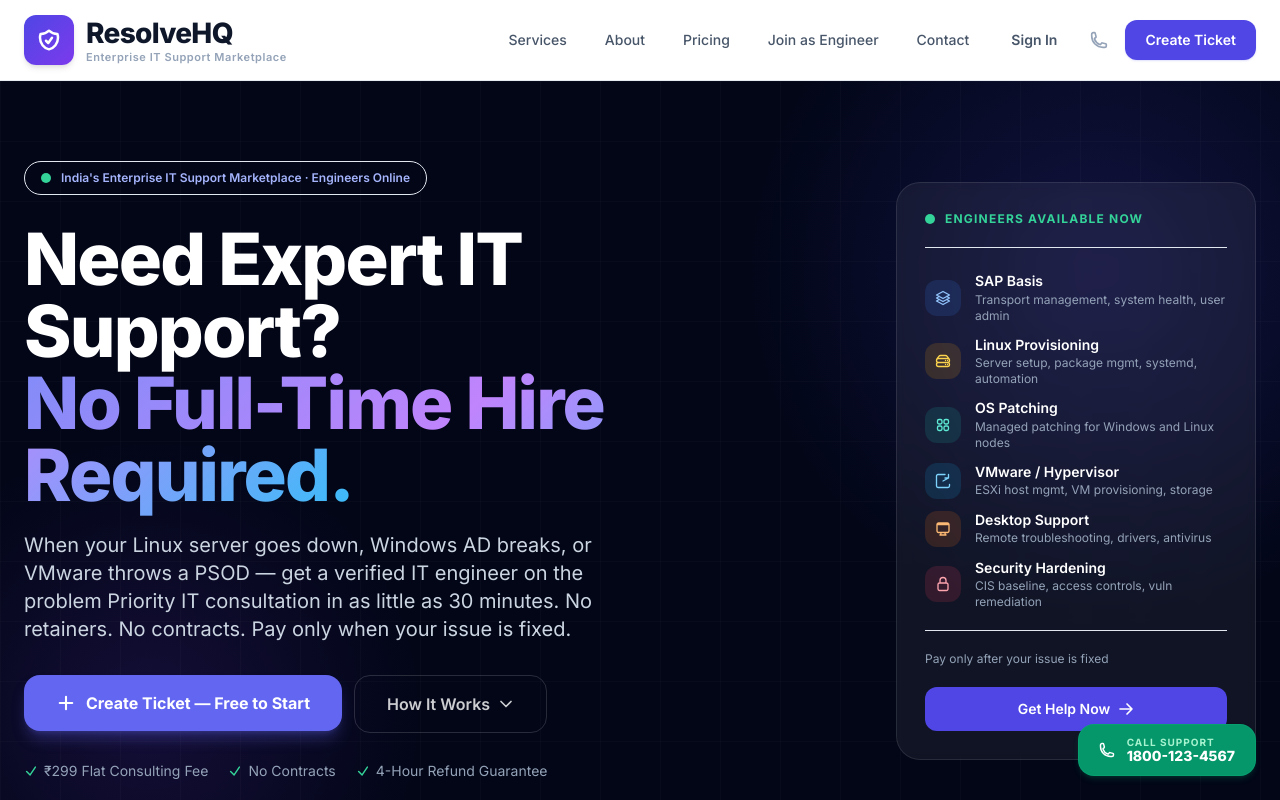
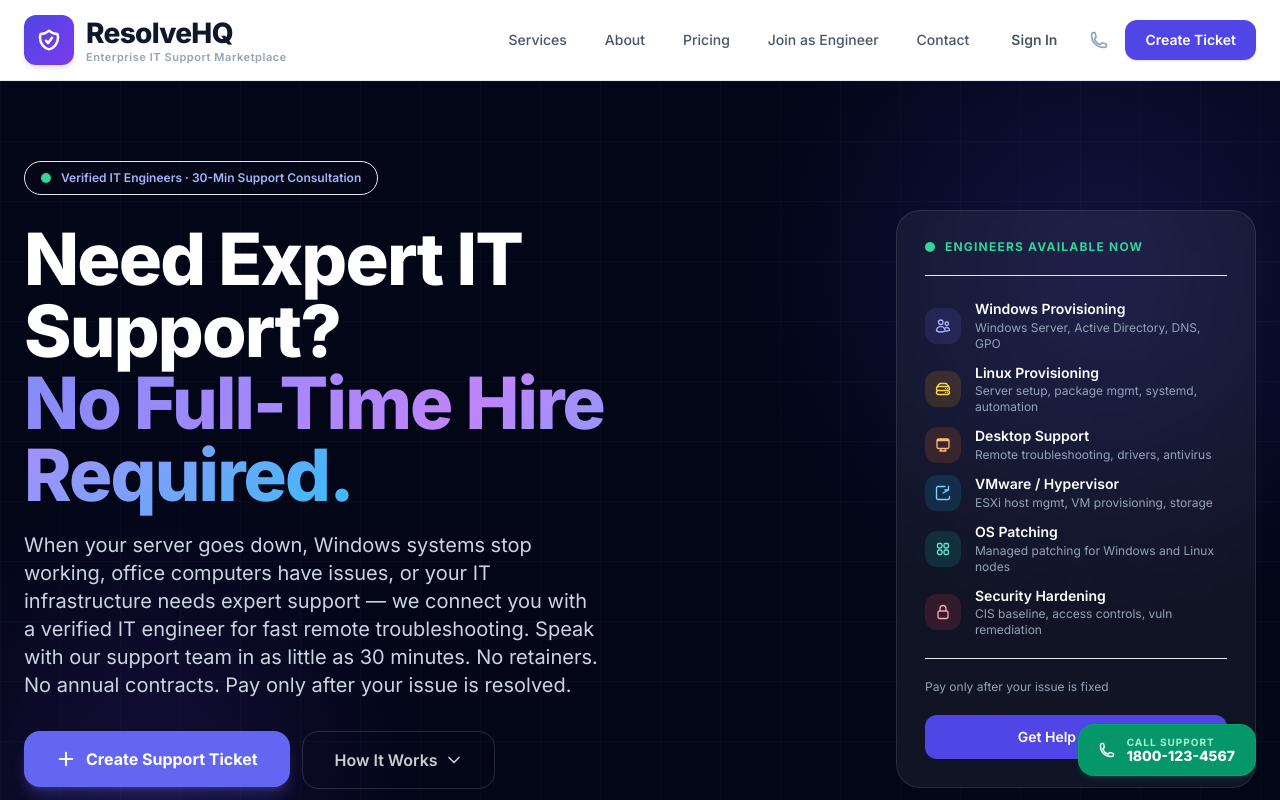
Before and after one commit to thakurvedakpro07/fridaySystems_Tech, a React (Vite) app in the folder frontend/: page / in a window 1280 px wide. Shown: the top 800 px of the page. Built offline with nearby package versions, Linux system fonts and the light colour scheme.

Commit message:
refactor(ui): improve hero messaging and align services with customer needs

```diff
--- a/frontend/src/pages/Landing.jsx
+++ b/frontend/src/pages/Landing.jsx
@@ -278,13 +278,13 @@
 
 const HERO_TRUST = [
   {
-    label: "SAP Basis",
-    value: "Transport management, system health, user admin",
-    bg: "bg-blue-500/15",
-    color: "text-blue-300",
+    label: "Windows Provisioning",
+    value: "Windows Server, Active Directory, DNS, GPO",
+    bg: "bg-indigo-500/15",
+    color: "text-indigo-300",
     icon: (
       <svg className="w-4 h-4" fill="none" viewBox="0 0 24 24" stroke="currentColor" strokeWidth={2}>
-        <path strokeLinecap="round" strokeLinejoin="round" d="M6.429 9.75L2.25 12l4.179 2.25m0-4.5l5.571 3 5.571-3m-11.142 0L2.25 7.5 12 2.25l9.75 5.25-4.179 2.25m0 0L21.75 12l-4.179 2.25m0 0l4.179 2.25L12 21.75 2.25 16.5l4.179-2.25m11.142 0l-5.571 3-5.571-3" />
+        <path strokeLinecap="round" strokeLinejoin="round" d="M15 19.128a9.38 9.38 0 002.625.372 9.337 9.337 0 004.121-.952 4.125 4.125 0 00-7.533-2.493M15 19.128v-.003c0-1.113-.285-2.16-.786-3.07M15 19.128v.106A12.318 12.318 0 018.624 21c-2.331 0-4.512-.645-6.374-1.766l-.001-.109a6.375 6.375 0 0111.964-3.07M12 6.375a3.375 3.375 0 11-6.75 0 3.375 3.375 0 016.75 0zm8.25 2.25a2.625 2.625 0 11-5.25 0 2.625 2.625 0 015.25 0z" />
       </svg>
     ),
   },
@@ -300,13 +300,13 @@
     ),
   },
   {
-    label: "OS Patching",
-    value: "Managed patching for Windows and Linux nodes",
-    bg: "bg-teal-500/15",
-    color: "text-teal-300",
+    label: "Desktop Support",
+    value: "Remote troubleshooting, drivers, antivirus",
+    bg: "bg-orange-500/15",
+    color: "text-orange-300",
     icon: (
       <svg className="w-4 h-4" fill="none" viewBox="0 0 24 24" stroke="currentColor" strokeWidth={2}>
-        <path strokeLinecap="round" strokeLinejoin="round" d="M3.75 6A2.25 2.25 0 016 3.75h2.25A2.25 2.25 0 0110.5 6v2.25a2.25 2.25 0 01-2.25 2.25H6a2.25 2.25 0 01-2.25-2.25V6zM3.75 15.75A2.25 2.25 0 016 13.5h2.25a2.25 2.25 0 012.25 2.25V18a2.25 2.25 0 01-2.25 2.25H6A2.25 2.25 0 013.75 18v-2.25zM13.5 6a2.25 2.25 0 012.25-2.25H18A2.25 2.25 0 0120.25 6v2.25A2.25 2.25 0 0118 10.5h-2.25a2.25 2.25 0 01-2.25-2.25V6zM13.5 15.75a2.25 2.25 0 012.25-2.25H18a2.25 2.25 0 012.25 2.25V18A2.25 2.25 0 0118 20.25h-2.25A2.25 2.25 0 0113.5 18v-2.25z" />
+        <path strokeLinecap="round" strokeLinejoin="round" d="M9 17.25v1.007a3 3 0 01-.879 2.122L7.5 21h9l-.621-.621A3 3 0 0115 18.257V17.25m6-12V15a2.25 2.25 0 01-2.25 2.25H5.25A2.25 2.25 0 013 15V5.25m18 0A2.25 2.25 0 0018.75 3H5.25A2.25 2.25 0 003 5.25m18 0H3" />
       </svg>
     ),
   },
@@ -322,13 +322,13 @@
     ),
   },
   {
-    label: "Desktop Support",
-    value: "Remote troubleshooting, drivers, antivirus",
-    bg: "bg-orange-500/15",
-    color: "text-orange-300",
+    label: "OS Patching",
+    value: "Managed patching for Windows and Linux nodes",
+    bg: "bg-teal-500/15",
+    color: "text-teal-300",
     icon: (
       <svg className="w-4 h-4" fill="none" viewBox="0 0 24 24" stroke="currentColor" strokeWidth={2}>
-        <path strokeLinecap="round" strokeLinejoin="round" d="M9 17.25v1.007a3 3 0 01-.879 2.122L7.5 21h9l-.621-.621A3 3 0 0115 18.257V17.25m6-12V15a2.25 2.25 0 01-2.25 2.25H5.25A2.25 2.25 0 013 15V5.25m18 0A2.25 2.25 0 0018.75 3H5.25A2.25 2.25 0 003 5.25m18 0H3" />
+        <path strokeLinecap="round" strokeLinejoin="round" d="M3.75 6A2.25 2.25 0 016 3.75h2.25A2.25 2.25 0 0110.5 6v2.25a2.25 2.25 0 01-2.25 2.25H6a2.25 2.25 0 01-2.25-2.25V6zM3.75 15.75A2.25 2.25 0 016 13.5h2.25a2.25 2.25 0 012.25 2.25V18a2.25 2.25 0 01-2.25 2.25H6A2.25 2.25 0 013.75 18v-2.25zM13.5 6a2.25 2.25 0 012.25-2.25H18A2.25 2.25 0 0120.25 6v2.25A2.25 2.25 0 0118 10.5h-2.25a2.25 2.25 0 01-2.25-2.25V6zM13.5 15.75a2.25 2.25 0 012.25-2.25H18a2.25 2.25 0 012.25 2.25V18A2.25 2.25 0 0118 20.25h-2.25A2.25 2.25 0 0113.5 18v-2.25z" />
       </svg>
     ),
   },
@@ -379,7 +379,7 @@
                 <span className="absolute inset-0 rounded-full bg-emerald-400 animate-ping opacity-60" />
                 <span className="relative w-2.5 h-2.5 rounded-full bg-emerald-400 block" />
               </span>
-              India's Enterprise IT Support Marketplace · Engineers Online
+              Verified IT Engineers · 30-Min Support Consultation
             </motion.div>
 
             <motion.h1
@@ -402,9 +402,12 @@
               transition={{ duration: 0.7, delay: 0.22 }}
               className="text-slate-300 text-lg sm:text-xl leading-relaxed mb-8 max-w-xl"
             >
-              When your Linux server goes down, Windows AD breaks, or VMware
-              throws a PSOD — get a verified IT engineer on the problem
-              Priority IT consultation in as little as 30 minutes. No retainers. No contracts. Pay only when your issue is fixed.
+              When your server goes down, Windows systems stop working, office
+              computers have issues, or your IT infrastructure needs expert
+              support — we connect you with a verified IT engineer for fast
+              remote troubleshooting.{" "}
+              Speak with our support team in as little as 30 minutes. No
+              retainers. No annual contracts. Pay only after your issue is resolved.
             </motion.p>
 
             <motion.div
@@ -420,7 +423,7 @@
                   <svg className="w-5 h-5" fill="none" viewBox="0 0 24 24" stroke="currentColor" strokeWidth={2.5}>
                     <path strokeLinecap="round" strokeLinejoin="round" d="M12 4.5v15m7.5-7.5h-15" />
                   </svg>
-                  Create Ticket — Free to Start
+                  Create Support Ticket
                 </Link>
               </motion.div>
               <motion.div whileHover={{ scale: 1.03 }} whileTap={{ scale: 0.97 }}>
```
